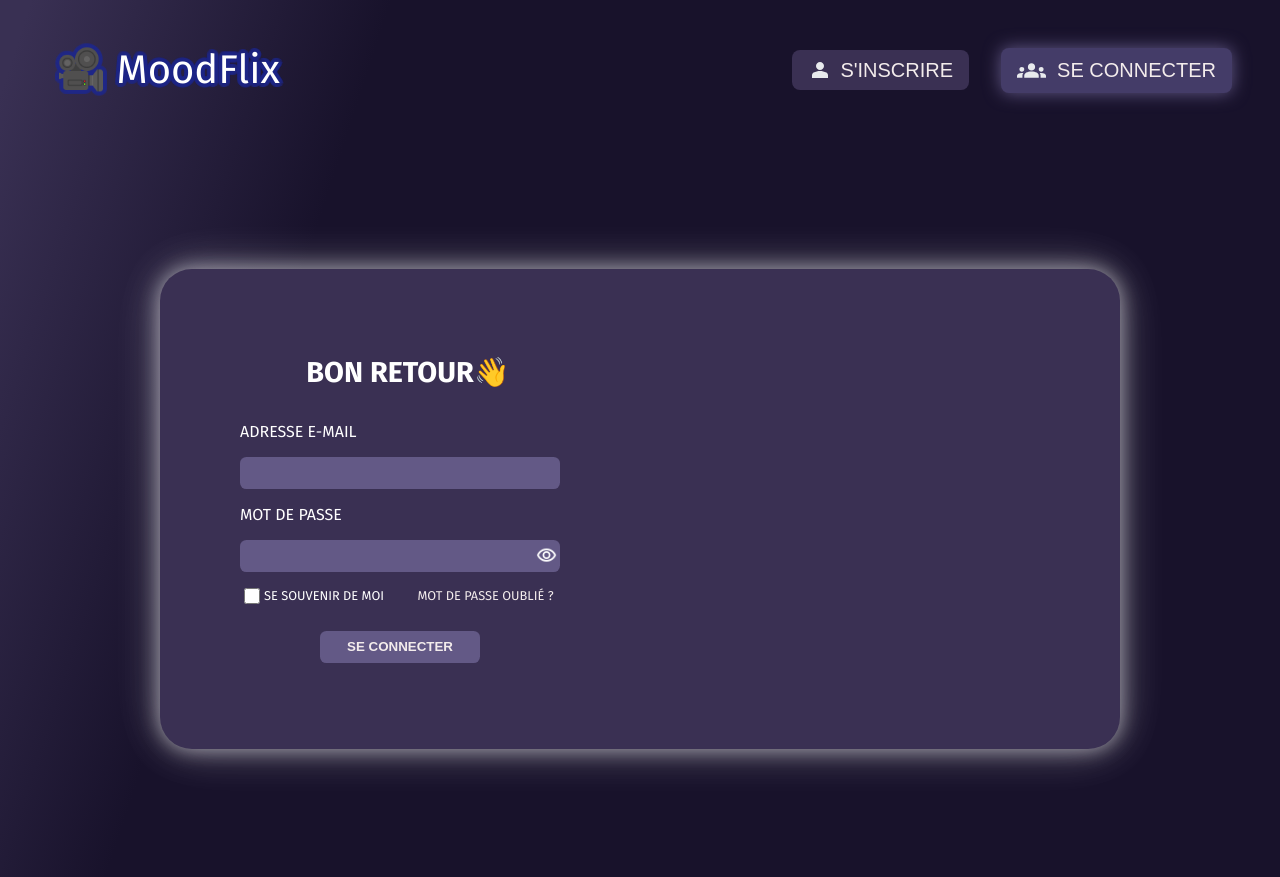
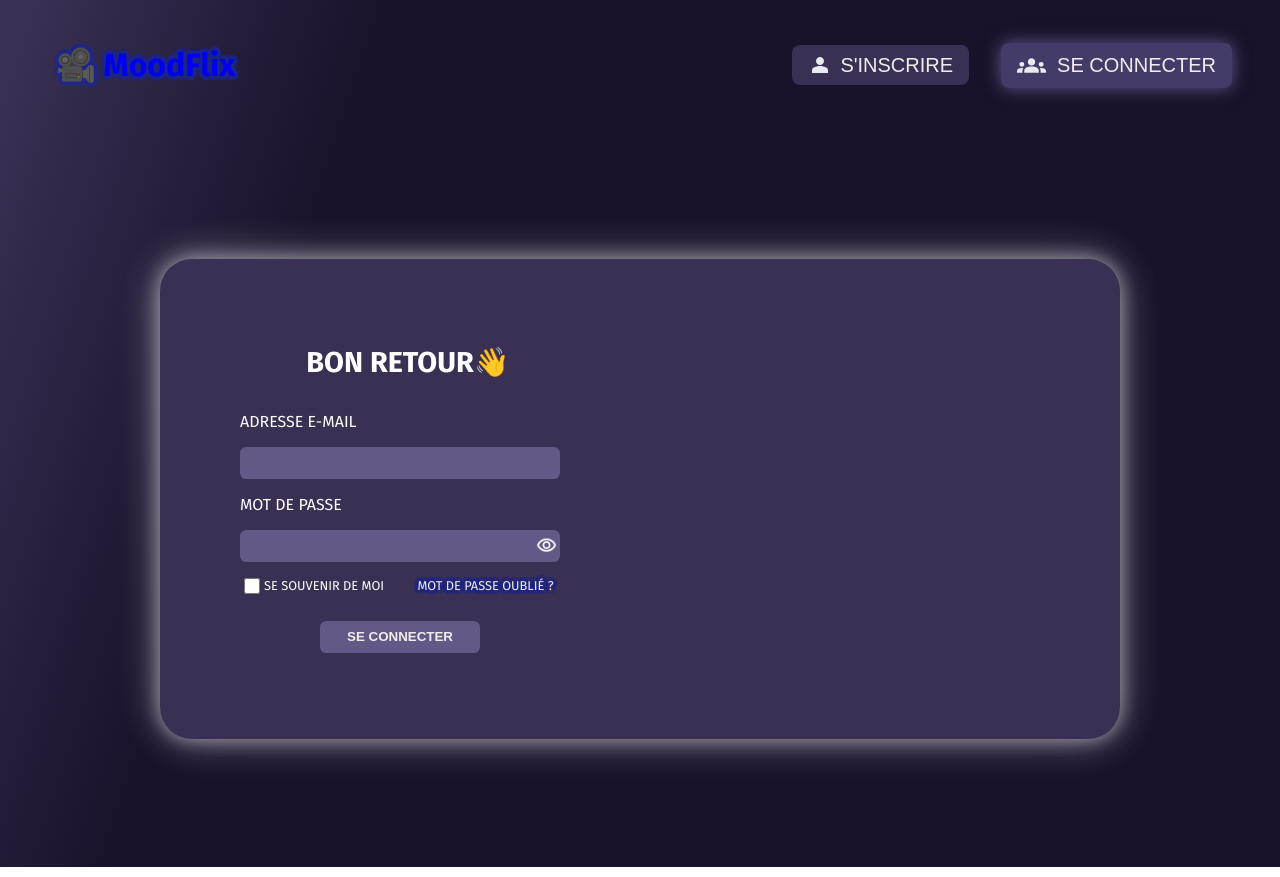
Before and after one commit to WildCodeSchool-2024-02/JS-RemoteFR-CodeOfWar-P2-MoodFlix, a React (Vite) app in the folder client/: page /login in a window 1280 px wide. Built offline with nearby package versions, Linux system fonts and the light colour scheme; no server answers.

Commit message:
:wrench: Add link on title

```diff
--- a/client/src/components/Navbar.jsx
+++ b/client/src/components/Navbar.jsx
@@ -6,7 +6,9 @@ import SvgPeople from "../assets/svg/people.svg";
 export default function Navbar() {
   return (
     <nav className="site-navbar">
-      <h1 className="site-title">🎥 MoodFlix</h1>
+      <Link to="/">
+        <h1 className="site-title">🎥 MoodFlix</h1>
+      </Link>
 
       <div className="user-actions">
         <Link to="/SignUp">
--- a/client/src/pages/login/Login.jsx
+++ b/client/src/pages/login/Login.jsx
@@ -4,9 +4,8 @@ import Navbar from "../../components/Navbar";
 import LoginForm from "./LoginForm";
 import "../../styles/Login.css";
 
-
 function random(min, max) {
-  return Math.round(Math.random() * (max - min) + min)
+  return Math.round(Math.random() * (max - min) + min);
 }
 const randomIndex = random(1, 35);
 
--- a/client/src/pages/sign-up/SignUp.jsx
+++ b/client/src/pages/sign-up/SignUp.jsx
@@ -5,7 +5,7 @@ import SignUpForm from "./SignUpForm";
 import "../../styles/SignUp.css";
 
 function random(min, max) {
-  return Math.round(Math.random() * (max - min) + min)
+  return Math.round(Math.random() * (max - min) + min);
 }
 const randomIndex = random(1, 35);
 
--- a/client/src/styles/Navbar.css
+++ b/client/src/styles/Navbar.css
@@ -45,6 +45,10 @@ a {
   text-decoration: none;
 }
 
+a:visited {
+  color: inherit;
+}
+
 .user-buttons:hover {
   box-shadow: 0 0 20px;
 }
@@ -69,7 +73,8 @@ nav.site-navbar > h1 {
   font-weight: 400;
 }
 
-.site-title {
+.site-title,
+a {
   text-shadow:
     rgba(31, 38, 135, 0.37) 4px 0px 0px,
     rgba(31, 38, 135, 0.37) 3.87565px 0.989616px 0px,
```
